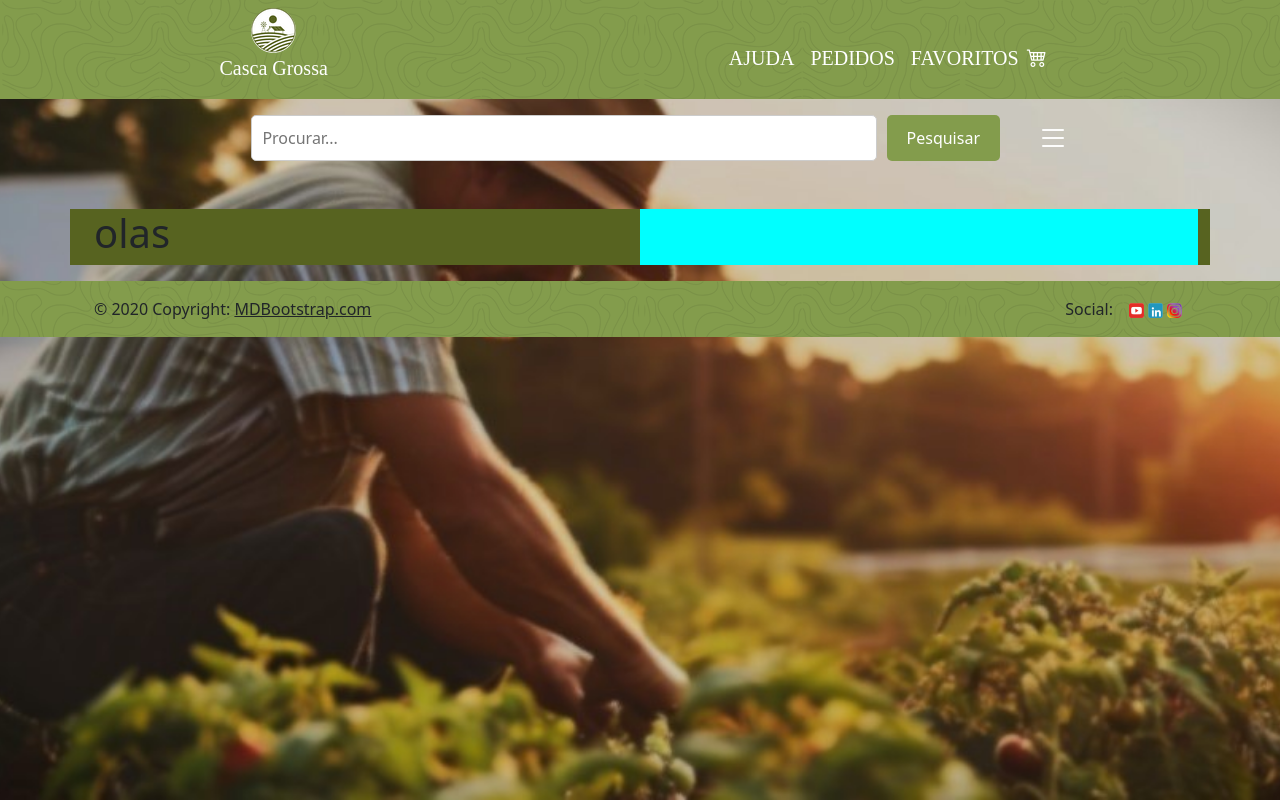
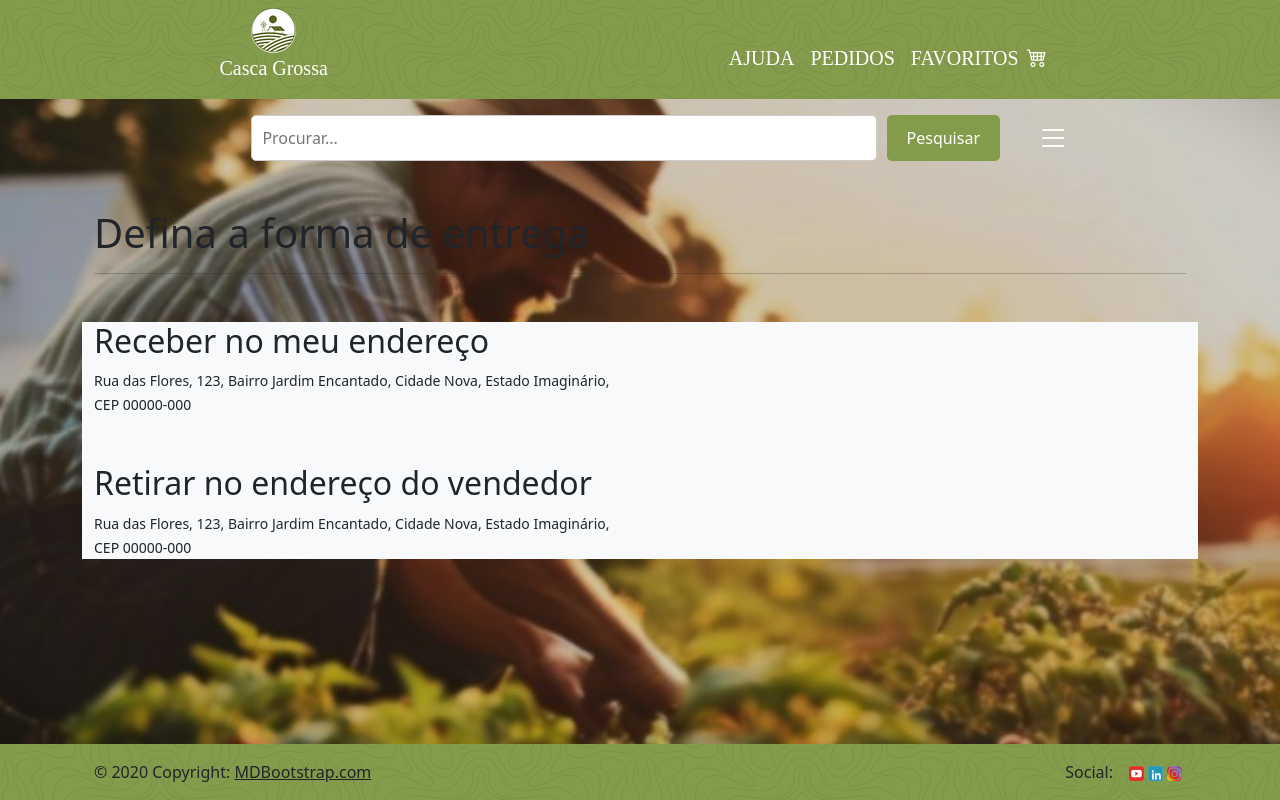
Before and after one commit to renata-machado/Casca-Grossa, a FastAPI app: template templates/pages/cliente/compra.html in a window 1280 px wide. Run offline with FastAPI, Linux system fonts and the light colour scheme; the template is opened without the code that fills it, so the values that code supplies are empty; some libraries are stand-ins or nearby versions; some web fonts are replaced.

Commit message:
tela compra

```diff
--- a/templates/pages/cliente/compra.html
+++ b/templates/pages/cliente/compra.html
@@ -1,3 +1,6 @@
+
+
+
 {% extends "shared/base_privada.html" %}
 
 
@@ -8,13 +11,23 @@
 
 {%block conteudo%}
 
-<div class="container mt-5 mb-3" style="background-color: #576320;">
 
-    <div class="row">
-        <div class="col">
-            <h1>olas</h1>
+<div class="container mt-5 mb-3 fixed-background">
+    <h1>Defina a forma de entrega</h1>
+    <hr>
+    <div class="row mt-5">
+        <div class="col bg-light">
+            <div class="mb-5">
+                <h2>Receber no meu endereço</h2>
+                <small> Rua das Flores, 123, Bairro Jardim Encantado, Cidade Nova, Estado Imaginário, CEP 00000-000</small>
+                <h2></h2>
+            </div>
+            <div class="mt-5">
+                <h2>Retirar no endereço do vendedor</h2>
+                <small> Rua das Flores, 123, Bairro Jardim Encantado, Cidade Nova, Estado Imaginário, CEP 00000-000</small>
+            </div>
         </div>
-        <div class="col" style="background-color: aqua;">
+        <div class="col bg-light">
 
         </div>
     </div>
--- a/templates/pages/cliente/tela_compra.html
+++ b/templates/pages/cliente/tela_compra.html
@@ -160,8 +160,10 @@
 
           <!-- Botões de Ação -->
           <div class="d-flex justify-content-center mt-5 ms-5">
-            <button class="btn buy-button me-5 btn btn-custom w-90 border border-1 fw-bold" style="background-color: #7ca04b;" >
+            <a href="/compra">
+              <button class="btn buy-button me-5 btn btn-custom w-90 border border-1 fw-bold" style="background-color: #7ca04b;" >
               Compra Agora</button>
+            </a>
             <button class="btn cart-button ms-5 btn btn-custom w-95 border border-1 fw-bold">
               <i class="bi bi-cart4 fs-5"></i> Carrinho</button>
               <i class="mt-4 ms-3 bi bi-question-diamond" title="O botão Compra permite que o cliente adquira o produto imediatamente, direcionando-o para o processo de finalização da compra, onde ele confirma o pagamento e os detalhes de entrega. Já o botão Carrinho adiciona o produto a uma lista de itens selecionados, permitindo que o cliente continue navegando e selecione outros produtos antes de finalizar a compra em um único pedido."></i>
```
Also changed, not shown: routes/cliente_routes.py (line endings or trailing spaces).
